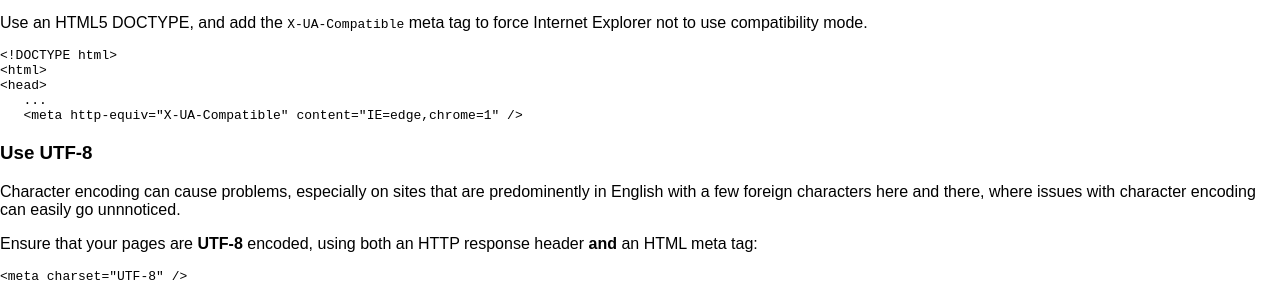
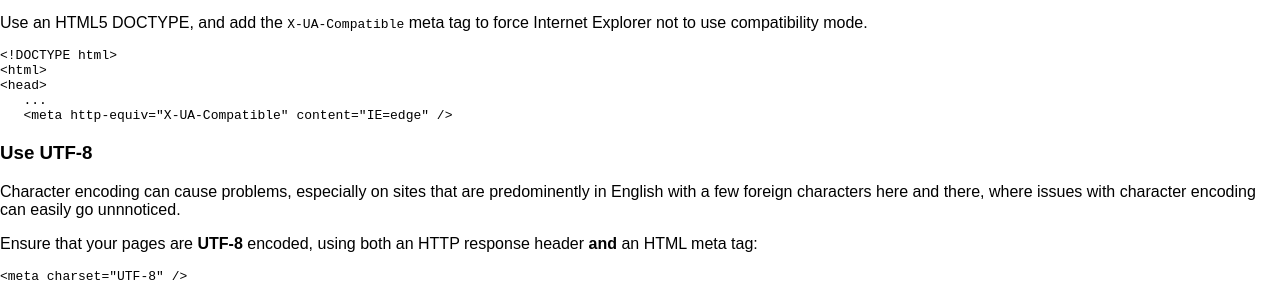
Before and after one commit to Financial-Times/ft-origami, a Jekyll site: the page built from docs/developer-guide/general-best-practices.md, in a window 1280 px wide and 900 px high, scrolled down 1796 px. Shown: the part 212-512 px from the top of the window. Built offline with Jekyll 4.4.1, drawn with Linux system fonts in a browser that asks for light colours; nearby versions of some CDN libraries; comment, search, counter and statistics services are not loaded; a style sheet for code colours, icons or effects is not loaded; part of the change alters nothing that is shown.

Commit message:
Remove chromeframe meta in the developer guide

```diff
--- a/docs/developer-guide/general-best-practices.md
+++ b/docs/developer-guide/general-best-practices.md
@@ -87,7 +87,7 @@ Use an HTML5 DOCTYPE, and add the `X-UA-Compatible` meta tag to force Internet E
 	<html>
 	<head>
 	   ...
-	   <meta http-equiv="X-UA-Compatible" content="IE=edge,chrome=1" />
+	   <meta http-equiv="X-UA-Compatible" content="IE=edge" />
 
 
 ###Use UTF-8
```
